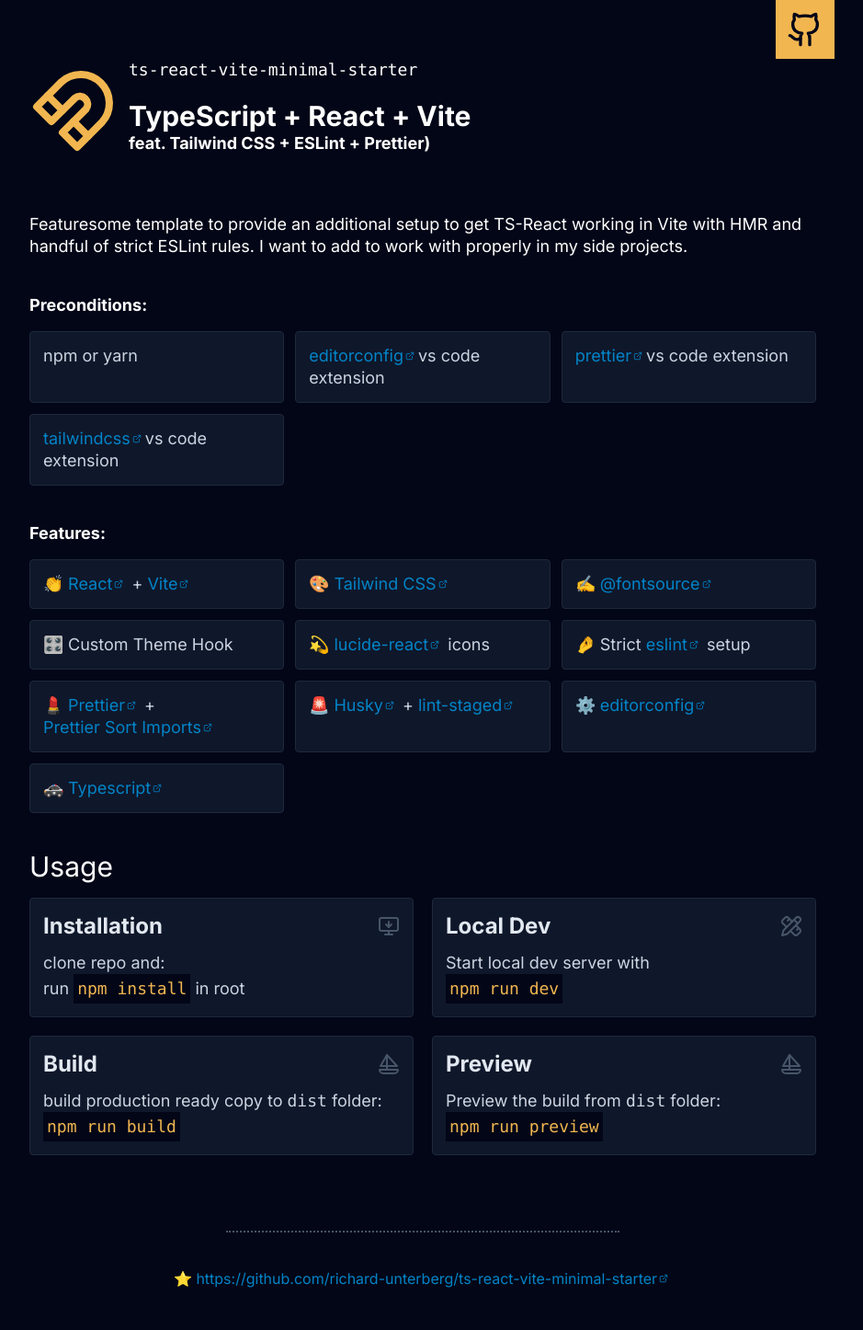
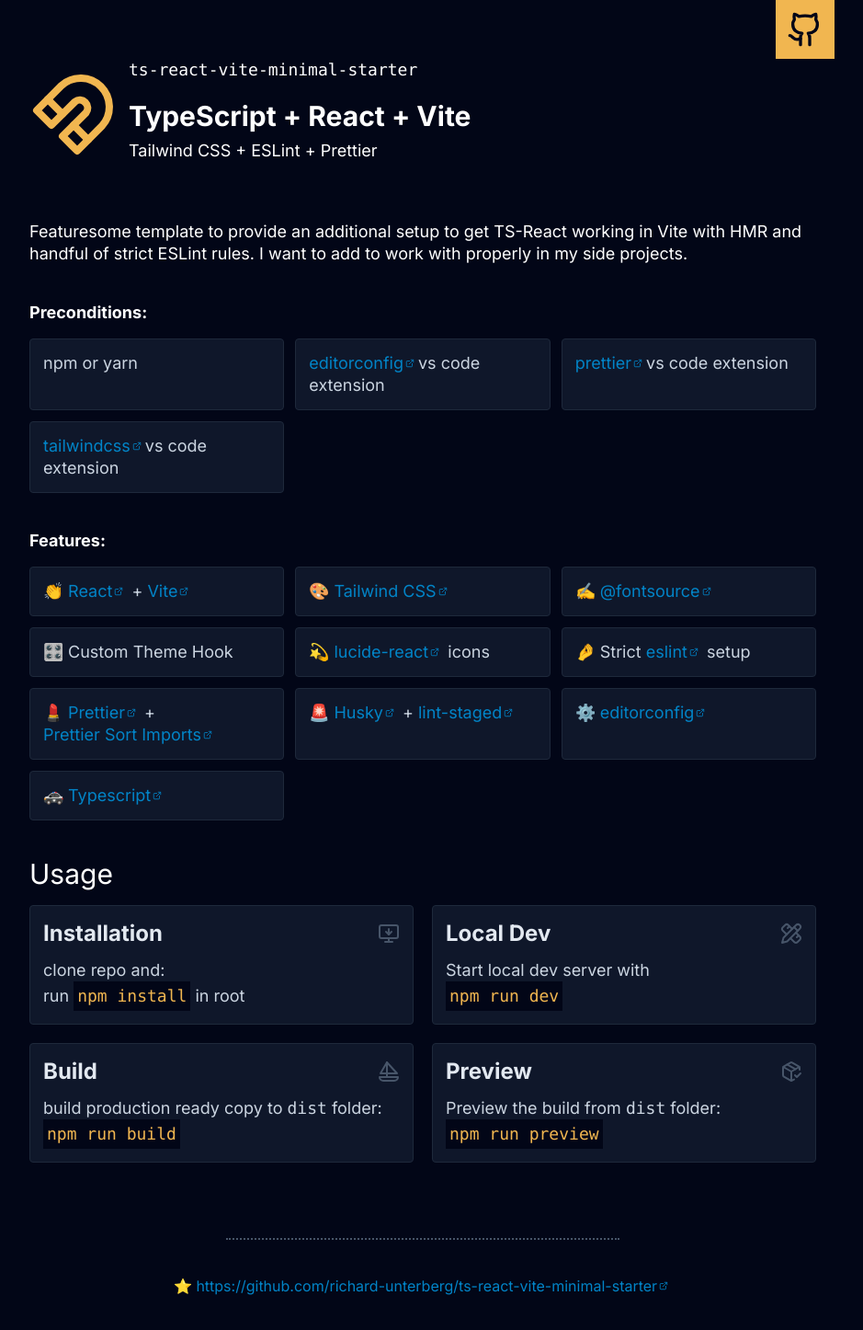
Before and after one commit to richard-unterberg/ts-react-vite-minimal-starter, a React (Vite) app: page / in a window 1280 px wide. Shown: the top 1446 px of the page at 92% size, without its empty margins (180-1119 px from the left). Built offline with nearby package versions, Linux system fonts and the light colour scheme.

Commit message:
✏️  fix typos in start page

```diff
--- a/src/components/Start.tsx
+++ b/src/components/Start.tsx
@@ -52,7 +52,6 @@
 
 const LinkElement = ({ children, href }: { children: React.ReactNode; href: string }) => {
   const { spacing } = useAppTheme()
-
   return (
     <a
       className="text-primary items-center inline-flex gap-0.5"
@@ -72,7 +71,6 @@
 
 const Start = () => {
   const { color, spacing } = useAppTheme()
-
   return (
     <div className="relative container px-5 mx-auto text-white text-base max-w-4xl">
       <Popover>
@@ -93,11 +91,11 @@
         />
         <div className="text-center md:text-left">
           <p className="mb-5 font-mono">ts-react-vite-minimal-starter</p>
-          <h1 className="text-3xl font-bold" id="typescript--react--vite">
+          <h1 className="text-3xl mb-2 font-bold" id="typescript--react--vite">
             TypeScript + React + Vite
           </h1>
-          <h2 className="font-bold mb-6" id="feat-tailwind-css--eslint--prettier">
-            feat. Tailwind CSS + ESLint + Prettier)
+          <h2 className="font-normal mb-6" id="feat-tailwind-css--eslint--prettier">
+            Tailwind CSS + ESLint + Prettier
           </h2>
         </div>
       </div>
@@ -206,7 +204,7 @@
         </BoxElement>
         <BoxElement>
           <BoxHeadline>
-            Preview <Icon icon={ICON_ID.Sailboat} color={color('grayDark')} />
+            Preview <Icon icon={ICON_ID.PackageCheck} color={color('grayDark')} />
           </BoxHeadline>
           <p>
             Preview the build from <span className="font-mono">dist</span> folder: <br />
```
